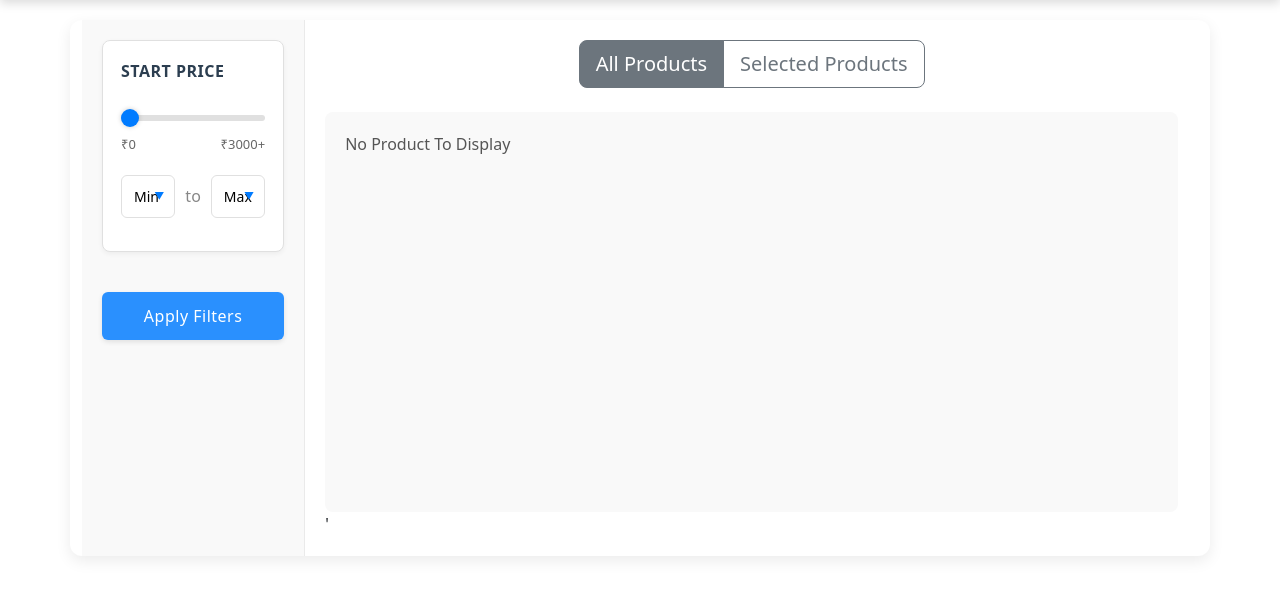
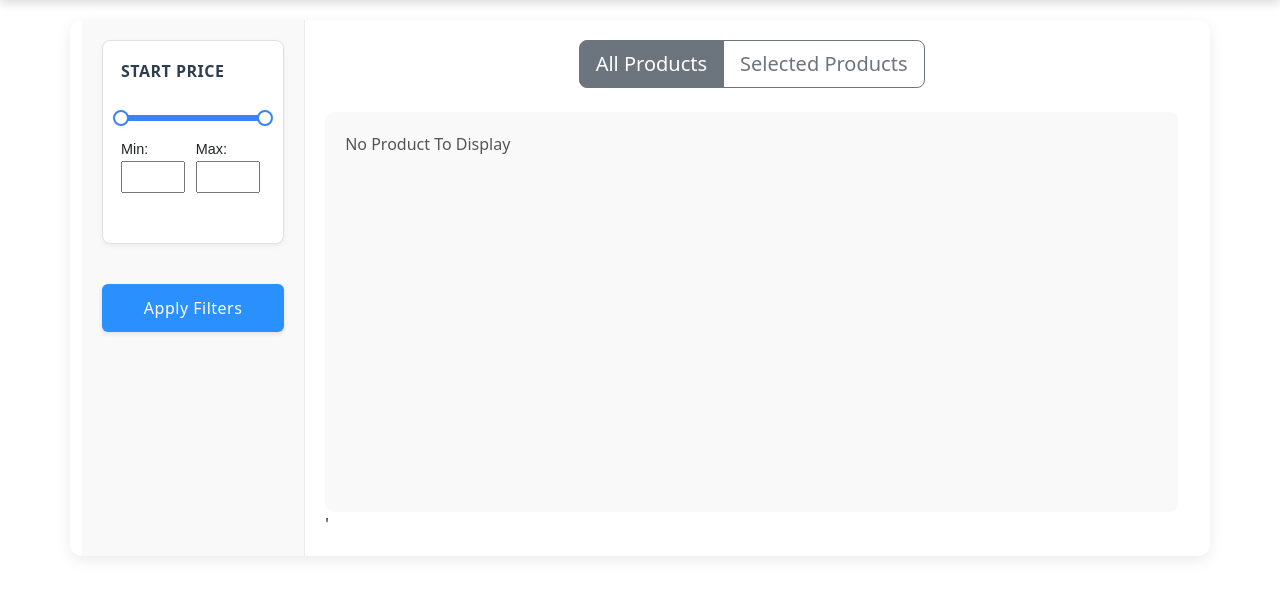
Before and after one commit to meet-agarwal/VendorVista, a Flask app: page / in a window 1280 px wide. Shown: the part 82-678 px from the top of the page. Run offline with Flask 3, Linux system fonts and the light colour scheme; data that the repository does not hold is empty.

Commit message:
completed the price filter funvtionality , created the PriceFilterSlider as the class to handle the functionality , now the pticeFilter is a waste file

```diff
--- a/static/js/main.js
+++ b/static/js/main.js
@@ -84,7 +84,7 @@
     })
     .catch(err => console.error('Error fetching filter data:', err));
 
-  setupPriceFilter();
+  // setupPriceFilter();
 
   document.getElementById('apply_filters_button')?.addEventListener('click', async () => {
     const selectedFilters = collectSelectedFilters();
--- /dev/null
+++ b/static/js/modules/PriceFilterSlider.js
@@ -0,0 +1,140 @@
+let priceOptions = [];
+
+export function get_updated_price_options(masterData){
+    const    input  = masterData['Start Price'];
+
+    const roundedUnique = Array.from(
+    new Set(input.map(num => Math.round(num)))
+    );
+
+    priceOptions = roundedUnique.sort((a, b) => a - b);
+
+      const filter = new PriceFilter(document.getElementById('filter-container'), priceOptions)
+        .onChange(({min, max}) => {
+          console.log('Selected range:', min, max);
+          // TODO: apply filtering logic here
+        });
+
+    console.log(roundedUnique);
+}
+
+
+class PriceFilter {
+      constructor(containerEl, valueArray) {
+        this.container = containerEl;
+        this.slider = this.container.querySelector('#filter-slider-container');
+        this.thumbMin = this.container.querySelector('#filter-slider-thumb-min');
+        this.thumbMax = this.container.querySelector('#filter-slider-thumb-max');
+        this.inputMin = this.container.querySelector('#filter-input-min');
+        this.inputMax = this.container.querySelector('#filter-input-max');
+
+        this.onChangeCallback = null;
+        this.updatePriceArray(valueArray);
+        this._addEventListeners();
+      }
+
+      updatePriceArray(newArray) {
+        this.values = Array.from(new Set(newArray)).sort((a,b) => a-b);
+        this.min = this.values[0];
+        this.max = this.values[this.values.length - 1];
+        this.currentMin = this.min;
+        this.currentMax = this.max;
+
+        // Set attributes & inputs
+        this.slider.style.setProperty('--min', this.min);
+        this.slider.style.setProperty('--max', this.max);
+        this.setPositions();
+        this.inputMin.min = this.min;
+        this.inputMin.max = this.max;
+        this.inputMax.min = this.min;
+        this.inputMax.max = this.max;
+        this.inputMin.value = this.currentMin;
+        this.inputMax.value = this.currentMax;
+
+        this._updateAria();
+      }
+
+      onChange(callback) {
+        this.onChangeCallback = callback;
+        return this;
+      }
+
+      setPositions() {
+        this.slider.style.setProperty('--val-min', this.currentMin);
+        this.slider.style.setProperty('--val-max', this.currentMax);
+      }
+
+      _updateAria() {
+        [
+          {el: this.thumbMin, val: this.currentMin},
+          {el: this.thumbMax, val: this.currentMax}
+        ].forEach(({el, val}) => {
+          el.setAttribute('aria-valuemin', this.min);
+          el.setAttribute('aria-valuemax', this.max);
+          el.setAttribute('aria-valuenow', val);
+        });
+      }
+
+      _addEventListeners() {
+        // Drag logic
+        [ {thumb: this.thumbMin, onMove: this._onThumbMinMove.bind(this)},
+          {thumb: this.thumbMax, onMove: this._onThumbMaxMove.bind(this)}
+        ].forEach(({thumb, onMove}) => {
+          thumb.addEventListener('pointerdown', e => {
+            e.preventDefault();
+            this.container.classList.add('no-select');
+            const handleMove = moveEvent => { onMove(moveEvent); };
+            const handleUp = () => {
+              document.removeEventListener('pointermove', handleMove);
+              document.removeEventListener('pointerup', handleUp);
+              this.container.classList.remove('no-select');
+            };
+            document.addEventListener('pointermove', handleMove);
+            document.addEventListener('pointerup', handleUp);
+          });
+        });
+
+        // Input logic
+        this.inputMin.addEventListener('change', () => {
+          let v = parseInt(this.inputMin.value, 10);
+          if (isNaN(v)) v = this.min;
+          this.currentMin = Math.min(Math.max(v, this.min), this.currentMax);
+          this.inputMin.value = this.currentMin;
+          this._sync();
+        });
+        this.inputMax.addEventListener('change', () => {
+          let v = parseInt(this.inputMax.value, 10);
+          if (isNaN(v)) v = this.max;
+          this.currentMax = Math.max(Math.min(v, this.max), this.currentMin);
+          this.inputMax.value = this.currentMax;
+          this._sync();
+        });
+      }
+
+      _onThumbMinMove(e) {
+        const rect = this.slider.getBoundingClientRect();
+        const percent = (e.clientX - rect.left) / rect.width;
+        let value = Math.round(this.min + percent * (this.max - this.min));
+        value = Math.min(Math.max(value, this.min), this.currentMax);
+        this.currentMin = value;
+        this.inputMin.value = value;
+        this._sync();
+      }
+      _onThumbMaxMove(e) {
+        const rect = this.slider.getBoundingClientRect();
+        const percent = (e.clientX - rect.left) / rect.width;
+        let value = Math.round(this.min + percent * (this.max - this.min));
+        value = Math.max(Math.min(value, this.max), this.currentMin);
+        this.currentMax = value;
+        this.inputMax.value = value;
+        this._sync();
+      }
+
+      _sync() {
+        this.setPositions();
+        this._updateAria();
+        if (typeof this.onChangeCallback === 'function') {
+          this.onChangeCallback({ min: this.currentMin, max: this.currentMax });
+        }
+      }
+    }
--- a/static/js/modules/ScrollableFilter.js
+++ b/static/js/modules/ScrollableFilter.js
@@ -1,5 +1,6 @@
 import { generateUniqueId } from './idUtils.js';
 import { renderChildFilters } from './renderFilter.js';
+import { get_updated_price_options } from './PriceFilterSlider.js';
 
 export class ScrollableFilter {
   constructor(container, filterLabel, filterOptions, typediv, masterFilterDataDict) {
@@ -59,6 +60,9 @@
             radio.addEventListener('change', () => {
                 if (radio.checked) {
                     renderChildFilters(option, this.masterFilterDataDict[option]);
+                    console.log(`Selected parent type: ${option}`);
+                    get_updated_price_options(this.masterFilterDataDict[option]);
+
                 }
             });
 
--- a/static/js/modules/priceFilter.js
+++ b/static/js/modules/priceFilter.js
@@ -1,7 +1,30 @@
-const priceOptions = [
-    0, 100, 200, 300, 400, 500,
-    750, 1000, 1500, 2000, 2500, 3000
-];
+// const priceOptions = [
+//     0, 100, 200, 300, 400, 500,
+//     750, 1000, 1500, 2000, 2500, 3000
+// ];
+
+
+
+let priceOptions = [];
+
+export function get_updated_price_options(masterData){
+    const    input  = masterData['Start Price'];
+
+    const roundedUnique = Array.from(
+    new Set(input.map(num => Math.round(num)))
+    );
+
+    priceOptions = roundedUnique.sort((a, b) => a - b);
+
+      const filter = new PriceFilter(document.getElementById('filter-container'), priceOptions)
+        .onChange(({min, max}) => {
+          console.log('Selected range:', min, max);
+          // TODO: apply filtering logic here
+        });
+
+    console.log(roundedUnique);
+}
+
 
 export function setupPriceFilter() {
     // Setup price slider, dropdowns, and interaction logic
--- a/static/js/modules/renderFilter.js
+++ b/static/js/modules/renderFilter.js
@@ -1,6 +1,7 @@
 import { generateUniqueId } from './idUtils.js';
 import { ScrollableFilter } from './ScrollableFilter.js';
 import { addToggleEventListeners } from './toggleEvents.js';
+import {} from './PriceFilterSlider.js'
 
 export function renderFilter(masterFilterDataDict, parentFiltervalues) {
   // ... logic to render parent filter
@@ -50,6 +51,9 @@
             radio.addEventListener('change', () => {
                 if (radio.checked) {
                     renderChildFilters(option, masterFilterDataDict[option]);
+                    // Hide other child filters
+                    get_updated_price_options(this.masterFilterDataDict[option]);
+
                 }
             });
 
--- a/static/style.css
+++ b/static/style.css
@@ -694,3 +694,75 @@
     padding-left: 1rem;
     padding-bottom: 0.5rem;
 }
+
+/* dd */
+
+ /* Container */
+    #filter-container {
+      max-width: 400px;
+      margin: 2rem auto;
+      font-family: sans-serif;
+    }
+    /* Slider track and range */
+    .filter-slider-container {
+      position: relative;
+      width: 100%;
+      height: 6px;
+      background: #e0e0e0;
+      border-radius: 3px;
+      margin-bottom: 1rem;
+      --min: 0;
+      --max: 100;
+      --val-min: 0;
+      --val-max: 100;
+    }
+    .filter-slider-track {
+      position: absolute;
+      width: 100%;
+      height: 100%;
+      background: transparent;
+      border-radius: 3px;
+    }
+    .filter-slider-range {
+      position: absolute;
+      height: 100%;
+      background: #3b82f6;
+      left: calc((var(--val-min) - var(--min)) / (var(--max) - var(--min)) * 100%);
+      width: calc((var(--val-max) - var(--val-min)) / (var(--max) - var(--min)) * 100%);
+      border-radius: 3px;
+    }
+    /* Thumbs */
+    .filter-slider-thumb {
+      position: absolute;
+      top: 50%;
+      transform: translate(-50%, -50%);
+      width: 16px;
+      height: 16px;
+      background: #fff;
+      border: 2px solid #3b82f6;
+      border-radius: 50%;
+      cursor: pointer;
+      touch-action: none;
+      left: calc((var(--val-min) - var(--min)) / (var(--max) - var(--min)) * 100%);
+    }
+    #filter-slider-thumb-max.filter-slider-thumb {
+      left: calc((var(--val-max) - var(--min)) / (var(--max) - var(--min)) * 100%);
+    }
+    /* Inputs */
+    .filter-input-container {
+      display: flex;
+      align-items: center;
+      gap: 0.5rem;
+    }
+    .filter-input-container label {
+      font-size: 0.9rem;
+    }
+    .filter-input {
+      width: 4rem;
+      padding: 0.2rem;
+      font-size: 0.9rem;
+    }
+    /* Prevent text selection during drag */
+    .no-select {
+      user-select: none;
+    }
--- a/templates/index.html
+++ b/templates/index.html
@@ -38,29 +38,29 @@
             <div class="price-filter">
                 <div class="price-filter-header">START PRICE</div>
 
-                <div class="price-slider-container">
-                    <input type="range" min="0" max="3000" value="0" class="price-slider" id="price-range">
-                    <div class="price-slider-labels">
-                        <span>₹0</span>
-                        <span>₹3000+</span>
-                    </div>
+
+
+
+                <div id="filter-container">
+            <div id="filter-slider-container" class="filter-slider-container">
+            <div class="filter-slider-track"></div>
+            <div id="filter-slider-range" class="filter-slider-range"></div>
+            <div id="filter-slider-thumb-min" class="filter-slider-thumb" role="slider" aria-valuemin="" aria-valuemax="" aria-valuenow=""></div>
+            <div id="filter-slider-thumb-max" class="filter-slider-thumb" role="slider" aria-valuemin="" aria-valuemax="" aria-valuenow=""></div>
+            </div>
+            <div id="filter-input-container" class="filter-input-container">
+                <div id="min_div">
+                    <label for="filter-input-min">Min:</label>
+                    <input id="filter-input-min" class="filter-input" type="number" />
                 </div>
 
-                <div class="price-inputs">
-                    <div class="price-dropdown">
-                        <button class="price-dropdown-toggle" id="min-price-toggle">Min</button>
-                        <div class="price-dropdown-menu" id="min-price-menu">
-                            <!-- Options will be added by JavaScript -->
-                        </div>
-                    </div>
-                    <span class="price-divider">to</span>
-                    <div class="price-dropdown">
-                        <button class="price-dropdown-toggle" id="max-price-toggle">Max</button>
-                        <div class="price-dropdown-menu" id="max-price-menu">
-                            <!-- Options will be added by JavaScript -->
-                        </div>
-                    </div>
+                <div id="max_div">
+                    <label for="filter-input-max">Max:</label>
+                    <input id="filter-input-max" class="filter-input" type="number" />
                 </div>
+            </div>
+        </div>
+
                 <!-- <button class="price-apply-btn" id="apply-price">Apply</button> -->
             </div>
             <!-- Filters will be dynamically inserted here -->
```
